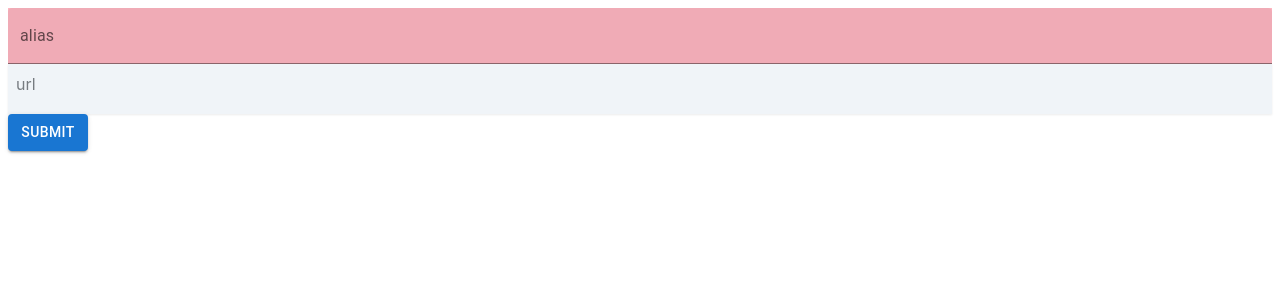
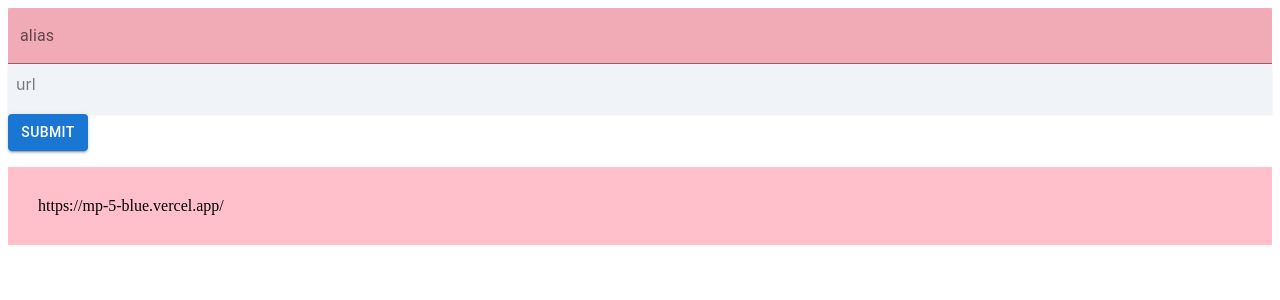
Before and after one commit to drojaa/mp-5, a Next.js app: page / in a window 1280 px wide. Shown: the top 300 px of the page. Built offline with nearby package versions, Linux system fonts and the light colour scheme; no server answers.

Commit message:
Added link and alias

```diff
--- a/components/input.tsx
+++ b/components/input.tsx
@@ -70,7 +70,7 @@ export default function Input({
            Alias Already Exists
            </Alert>
         )}
-
+       <p style={{ backgroundColor: 'pink', padding: "30px"}}>https://mp-5-blue.vercel.app/{alias}</p>
       </div>
     </form>
     </div>
```
